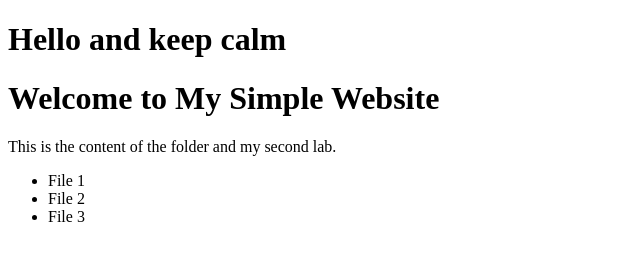
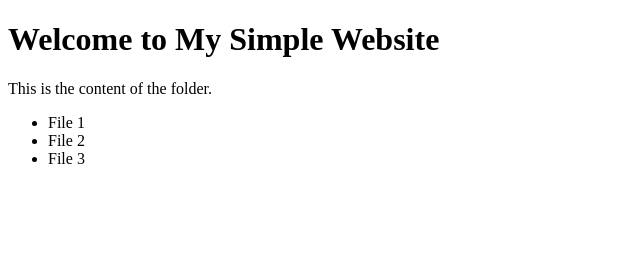
Before and after one commit to inno-devops-labs/F23-intro-course-labs, a plain HTML site: page index.html in a window 1280 px wide. Shown: the whole page, without its empty margins (0-640 px from the left). Drawn offline with Linux system fonts and the light colour scheme.

Commit message:
lab4 submission

```diff
--- a/index.html
+++ b/index.html
@@ -2,12 +2,11 @@
 <!-- You can modify it as you wish -->
 <html>
 <head>
-    <title>Blessing's Simple Website</title>
+    <title>My Simple Website</title>
 </head>
 <body>
-    <h1>Hello and keep calm</h1>
     <h1>Welcome to My Simple Website</h1>
-    <p>This is the content of the folder and my second lab.</p>
+    <p>This is the content of the folder.</p>
     <ul>
         <li>File 1</li>
         <li>File 2</li>
```
Also changed, not shown: 2 other files.
